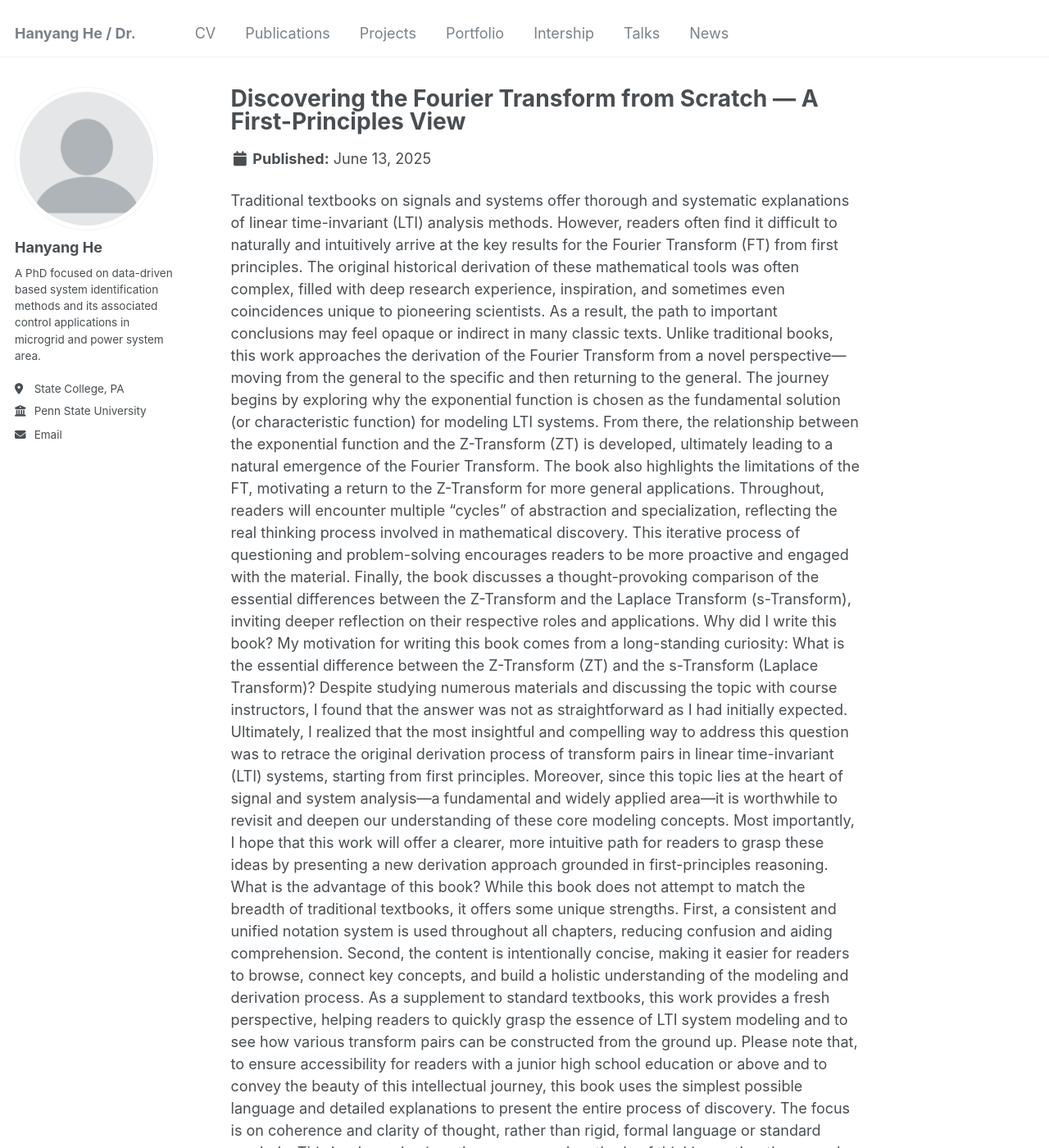
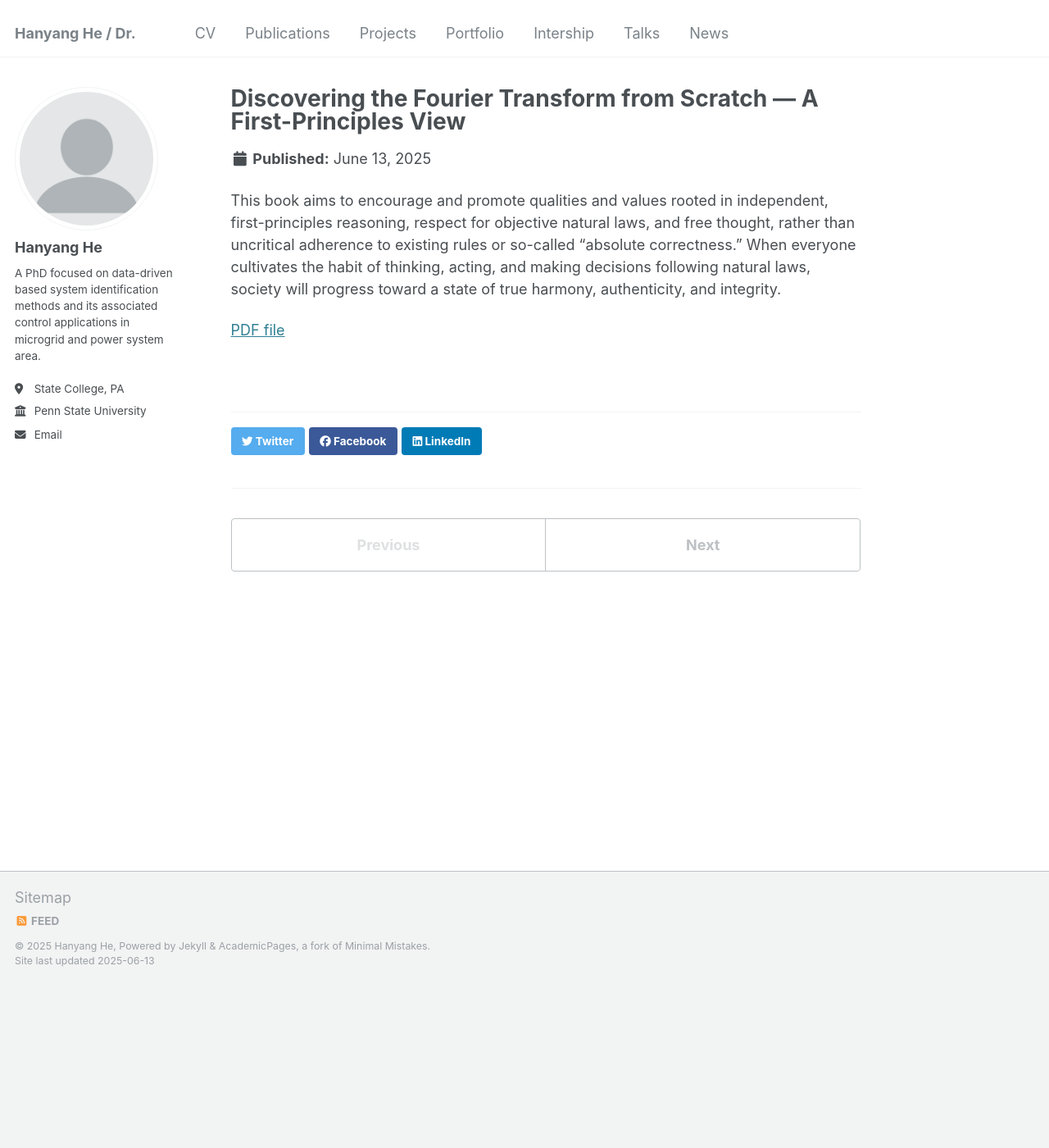
Before and after one commit to HanyangHe/HanyangHe.github.io, a Jekyll site: the page built from _portfolio/portfolio-1.md, in a window 1280 px wide and 1400 px high. Shown: the whole window at 82% size. Built offline with Jekyll 4.4.1, drawn with Linux system fonts in a browser that asks for light colours; a script that is not in the unit is left out; some of the changed text lies outside the part shown.

Commit message:
Update portfolio-1.md

```diff
--- a/_portfolio/portfolio-1.md
+++ b/_portfolio/portfolio-1.md
@@ -4,15 +4,6 @@ excerpt: "This is an interesting thought I had after listening to the signal and
 collection: portfolio
 ---
 
-Traditional textbooks on signals and systems offer thorough and systematic explanations of linear time-invariant (LTI) analysis methods. However, readers often find it difficult to naturally and intuitively arrive at the key results for the Fourier Transform (FT) from first principles. The original historical derivation of these mathematical tools was often complex, filled with deep research experience, inspiration, and sometimes even coincidences unique to pioneering scientists. As a result, the path to important conclusions may feel opaque or indirect in many classic texts.
-Unlike traditional books, this work approaches the derivation of the Fourier Transform from a novel perspective—moving from the general to the specific and then returning to the general. The journey begins by exploring why the exponential function is chosen as the fundamental solution (or characteristic function) for modeling LTI systems. From there, the relationship between the exponential function and the Z-Transform (ZT) is developed, ultimately leading to a natural emergence of the Fourier Transform. The book also highlights the limitations of the FT, motivating a return to the Z-Transform for more general applications.
-Throughout, readers will encounter multiple “cycles” of abstraction and specialization, reflecting the real thinking process involved in mathematical discovery. This iterative process of questioning and problem-solving encourages readers to be more proactive and engaged with the material. Finally, the book discusses a thought-provoking comparison of the essential differences between the Z-Transform and the Laplace Transform (s-Transform), inviting deeper reflection on their respective roles and applications.
-Why did I write this book?
-My motivation for writing this book comes from a long-standing curiosity: What is the essential difference between the Z-Transform (ZT) and the s-Transform (Laplace Transform)? Despite studying numerous materials and discussing the topic with course instructors, I found that the answer was not as straightforward as I had initially expected. Ultimately, I realized that the most insightful and compelling way to address this question was to retrace the original derivation process of transform pairs in linear time-invariant (LTI) systems, starting from first principles.
-Moreover, since this topic lies at the heart of signal and system analysis—a fundamental and widely applied area—it is worthwhile to revisit and deepen our understanding of these core modeling concepts. Most importantly, I hope that this work will offer a clearer, more intuitive path for readers to grasp these ideas by presenting a new derivation approach grounded in first-principles reasoning.
-What is the advantage of this book?
-While this book does not attempt to match the breadth of traditional textbooks, it offers some unique strengths. First, a consistent and unified notation system is used throughout all chapters, reducing confusion and aiding comprehension. Second, the content is intentionally concise, making it easier for readers to browse, connect key concepts, and build a holistic understanding of the modeling and derivation process. As a supplement to standard textbooks, this work provides a fresh perspective, helping readers to quickly grasp the essence of LTI system modeling and to see how various transform pairs can be constructed from the ground up.
-Please note that, to ensure accessibility for readers with a junior high school education or above and to convey the beauty of this intellectual journey, this book uses the simplest possible language and detailed explanations to present the entire process of discovery. The focus is on coherence and clarity of thought, rather than rigid, formal language or standard symbols. This book emphasizes the process and methods of thinking, rather than merely presenting results and conclusions.
-The aim is to encourage and promote qualities and values rooted in independent, first-principles reasoning, respect for objective natural laws, and free thought, rather than uncritical adherence to existing rules or so-called “absolute correctness.” When everyone cultivates the habit of thinking, acting, and making decisions following natural laws, society will progress toward a state of true harmony, authenticity, and integrity.
+This book aims to encourage and promote qualities and values rooted in independent, first-principles reasoning, respect for objective natural laws, and free thought, rather than uncritical adherence to existing rules or so-called “absolute correctness.” When everyone cultivates the habit of thinking, acting, and making decisions following natural laws, society will progress toward a state of true harmony, authenticity, and integrity.
 
 [PDF file](https://drive.google.com/file/d/1kFuFD3GIIXV7dZnVwqP5saYS_nRDWSQE/view?usp=drive_link)
```
